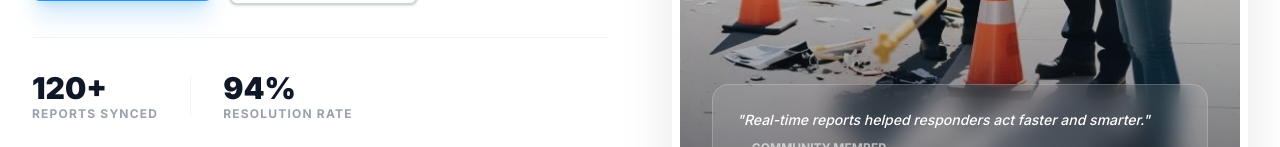
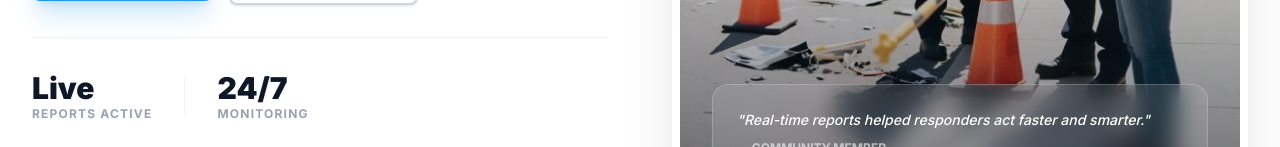
Before and after one commit to mrtopr/SentinelLink, a React (Vite) app: page / in a window 1280 px wide. Shown: the part 805-952 px from the top of the page. Built offline with nearby package versions, Linux system fonts and the light colour scheme; no server answers.

Commit message:
final changes

```diff
--- a/src/pages/Home.tsx
+++ b/src/pages/Home.tsx
@@ -54,13 +54,13 @@ const Home: React.FC = () => {
 
                             <div className="flex items-center gap-8 pt-8 border-t border-gray-100">
                                 <div>
-                                    <p className="text-3xl font-black text-gray-900">{stats.total || '120+'}</p>
-                                    <p className="text-xs font-bold text-gray-400 uppercase tracking-widest">Reports Synced</p>
+                                    <p className="text-3xl font-black text-gray-900">{stats.total > 0 ? `${stats.total}+` : 'Live'}</p>
+                                    <p className="text-xs font-bold text-gray-400 uppercase tracking-widest">Reports Active</p>
                                 </div>
                                 <div className="w-px h-10 bg-gray-100" />
                                 <div>
-                                    <p className="text-3xl font-black text-gray-900">{stats.resolved || '94%'}</p>
-                                    <p className="text-xs font-bold text-gray-400 uppercase tracking-widest">Resolution Rate</p>
+                                    <p className="text-3xl font-black text-gray-900">{stats.resolved > 0 ? stats.resolved : '24/7'}</p>
+                                    <p className="text-xs font-bold text-gray-400 uppercase tracking-widest">{stats.resolved > 0 ? 'Resolved' : 'Monitoring'}</p>
                                 </div>
                             </div>
                         </div>
```
